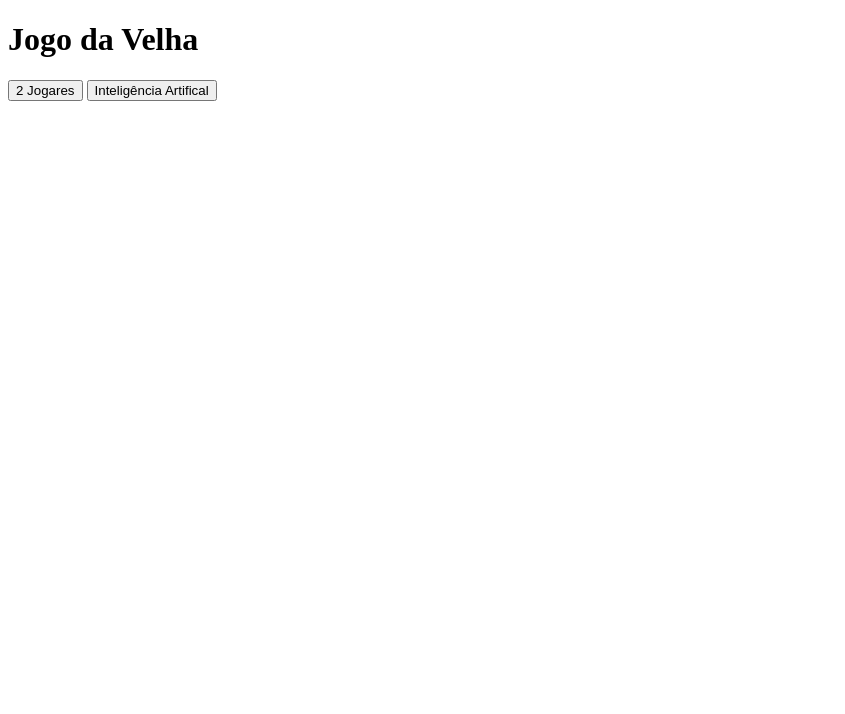
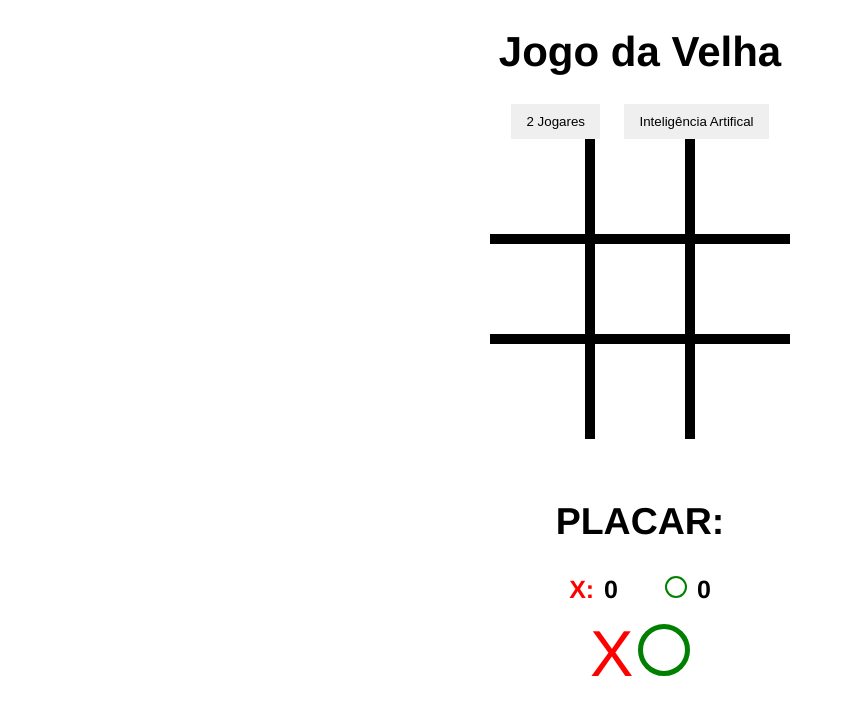
Before and after one commit to DanubiaM/Course-tic-tac-toe-project, a plain HTML site: page index.html in a window 1280 px wide. Shown: the whole page, without its empty margins (0-845 px from the left). Drawn offline with Linux system fonts and the light colour scheme.

Commit message:
Criado o css

```diff
--- a/css/styles.css
+++ b/css/styles.css
@@ -0,0 +1,115 @@
+body{
+    text-align: center;
+    font-family: Helvetica, sans-serif;
+}
+h1{
+    font-size:42px ;
+}
+/* Botões*/
+
+#buttons-container button{
+    border: none;
+    padding: 10px 15px;
+    margin: 0 10px;
+}
+/*Jogo de Velha*/
+#container{
+    display: flex;
+    width: 300px;
+    margin: 0;
+    flex-direction: row;
+    flex-wrap: wrap;
+    position: relative;
+    margin-left: auto;
+    margin-right: auto;
+}
+
+.box{
+    height: 100px;
+    border: 5px solid #000000;
+    box-sizing: border-box; /* largura contando cm as bordas*/
+    flex: 1 1 33%;
+}
+
+#block-11, #block-12, #block-13{
+    border-top: none;
+}
+#block-11, #block-21, #block-31{
+    border-left: none;
+}
+
+#block-13, #block-23, #block-33{
+   border-right: none;
+}
+#block-31, #block-32, #block-33{
+    border-bottom: none ;
+}
+
+/* simbolos*/
+
+.x{
+    font-size: 65px;
+    color: red;
+    display: inline-block;
+    line-height: 100px;
+
+}
+.o{
+    width: 42px;
+    height: 42px;
+    border: 5px solid green;
+    border-radius: 50%; /* vai chanfrar as bordas até virar uma bola*/
+    display: inline-block;
+    margin-top: 15px; /* sua margem do top*/
+}
+
+/* class hide*/
+
+/*.hide{
+    display:none !important;
+
+}*/
+
+/*placas*/
+
+#scoreboard-container{
+    font-weight: bold;
+    margin-top: 30px;
+    font-size: 25px;
+    position: relative;
+    margin-left: auto;
+    margin-right: auto;
+}
+.score-box{
+    margin: 0px 20px;
+}
+#x-scorebox{
+    color:red;
+    margin-right: 3px;
+
+}
+#o-scorebox{
+    display: inline-block;
+    width: 18px;
+    height: 18px;
+    border: 2px solid green;
+    border-radius: 50%;
+    margin-right: 3px;
+}
+
+/*Mensagens*/
+
+#message p{
+    position: absolute;
+    margin-right: auto;
+    margin-left: auto;
+    left: 0;
+    right: 0;
+    top: 150px;
+    width: 500px;
+    font-size: 50px;
+    background-color: black;
+    color: white;
+    padding: 20px;
+    display: none;
+}
--- a/index.html
+++ b/index.html
@@ -2,7 +2,7 @@
 <html lang="en">
 <head>
     <meta charset="UTF-8">
-    <link rel="stlesheet" href="css/styles.css">
+    <link rel="stylesheet" href="css/styles.css">
     <title>Jogo da Velha</title>
 
 </head>
@@ -23,9 +23,27 @@
         <div class= "box" id="block-32"></div>
         <div class= "box" id="block-33"></div>
 
-        <div id="score">
+        <div id="scoreboard-container">
+            <h2>PLACAR: </h2>
+            <span class ="score-box">
+                <span id="x-scorebox">X:</span>
+                <span id="scoreboard-1">0</span>
+            </span>
+            <span class ="score-box">
+                <span id="o-scorebox"></span>
+                <span id="scoreboard-2">0</span>
+            </span>
 
         </div>
+    </div>
+
+    <div class ="hide">
+        <div class ="x">X</div>
+        <div class="o"></div>
+    </div>
+
+    <div id="message" class="hide">
+        <p>asd</p>
     </div>
 
     <script src="js/script.js"></script>
```
